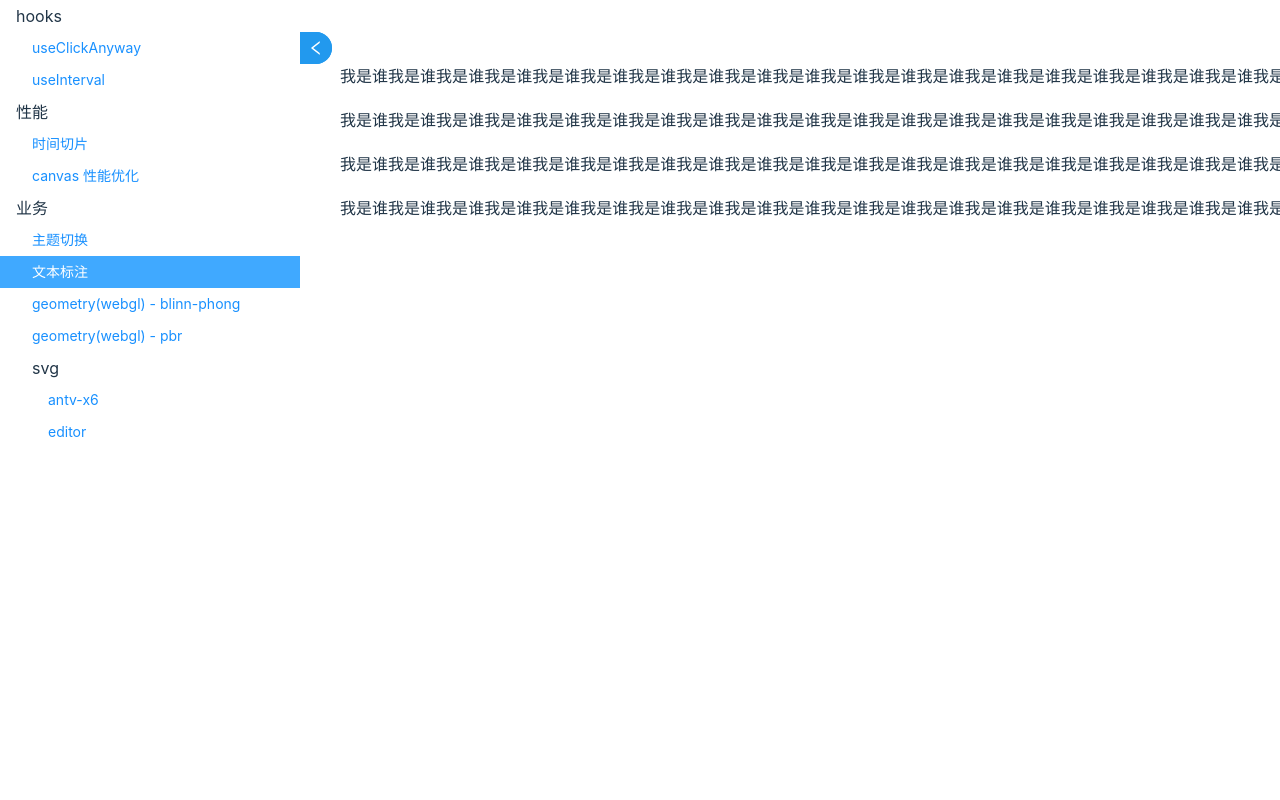
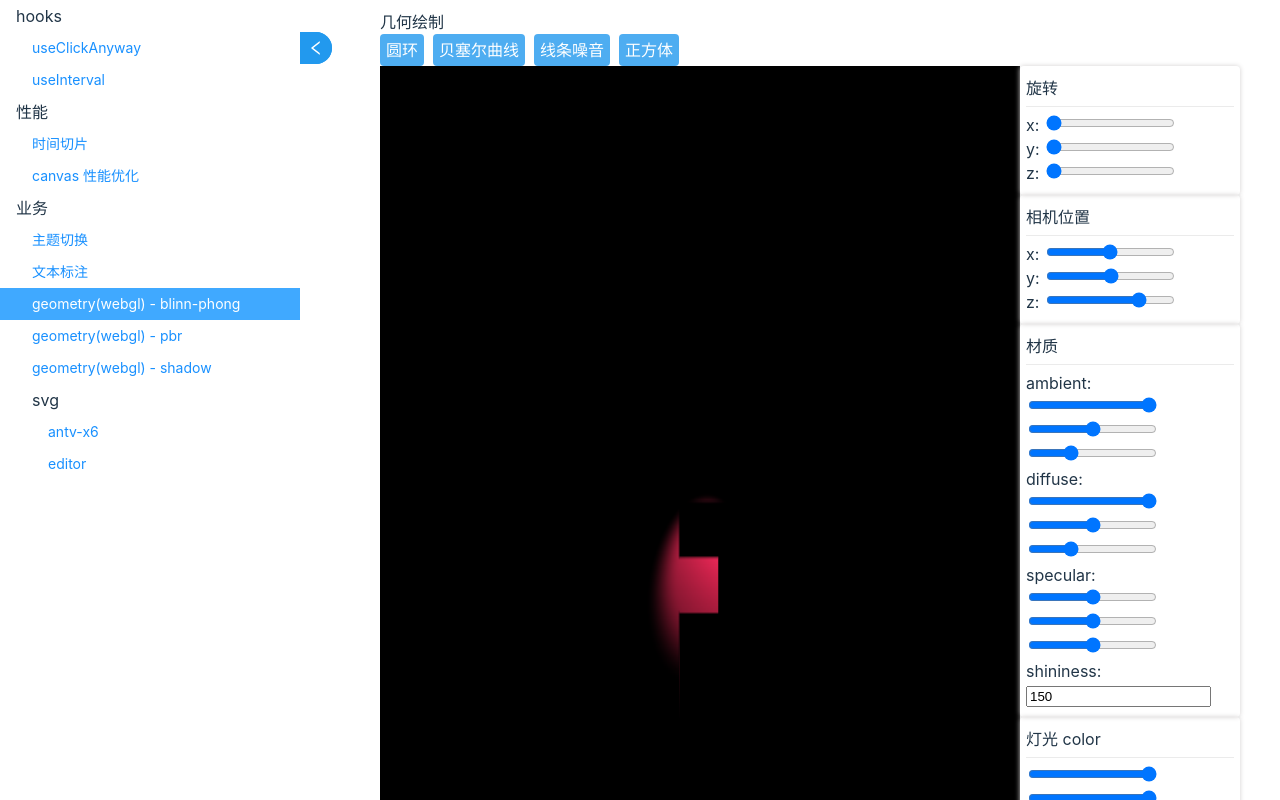
Before and after one commit to yunxiaomxd/my-knowledge, a React (Vite) app: page / in a window 1280 px wide. Built offline with nearby package versions, Linux system fonts and the light colour scheme; what @antv/x6 would draw is missing.

Commit message:
refactor: 调整批量数据处理bug

```diff
--- a/src/App.tsx
+++ b/src/App.tsx
@@ -2,7 +2,7 @@ import { memo, useEffect, useState } from "react";
 import { hooksList, performanceList, BusinessList, Menu, IMenuItem } from "./components";
 
 const list = [hooksList, performanceList, BusinessList];
-const defaultKey = BusinessList.children![1].value
+const defaultKey = BusinessList.children![2].value
 
 function App() {
   const [key, setKey] = useState(defaultKey);
--- a/src/components/business/geometry/algorithm/bezierCurve.ts
+++ b/src/components/business/geometry/algorithm/bezierCurve.ts
@@ -32,6 +32,7 @@ export default function bezierCurve() {
   return {
     positions,
     indices: [],
+    normals: [],
     primitiveType: 'LINE_STRIP',
   }
 }
--- a/src/components/business/geometry/algorithm/perlinNoise.ts
+++ b/src/components/business/geometry/algorithm/perlinNoise.ts
@@ -105,6 +105,7 @@ export function lineNoise() {
   return {
     positions,
     indices: [],
+    normals: [],
     primitiveType: 'LINE_STRIP',
   }
 }
--- a/src/components/business/geometry/algorithm/plane.ts
+++ b/src/components/business/geometry/algorithm/plane.ts
@@ -1,47 +1,55 @@
 export default function plane(width: number, height: number, stepWidth: number, stepHeight: number) {
-  const widthSegments = Math.floor(width / stepWidth);
-  const heightSegments = Math.floor(height / stepHeight);
+  const positions = [
+    -100, 0, 50,
+    100, 0, 50,
+    0, 0, -100,
+  ];
 
-  const segmentWidth = width / widthSegments;
-  const segmentHeight = height / heightSegments;
+  const indices = [0, 1, 2];
+  const normals = [0, 1, 0];
 
-  const positions = [];
-  const normals = [];
-  const indices = [];
+  // const widthSegments = Math.floor(width / stepWidth);
+  // const heightSegments = Math.floor(height / stepHeight);
 
-  const halfWidth = width / 2;
-  const halfHeight = height / 2;
+  // const segmentWidth = width / widthSegments;
+  // const segmentHeight = height / heightSegments;
 
-  let index = 0;
+  // const positions = [];
+  // const normals = [];
+  // const indices = [];
 
-  // 生成顶点、法线和索引
-  for (let y = -halfHeight; y < halfHeight; y += segmentHeight) {
-    for (let x = -halfWidth; x < halfWidth; x += segmentWidth) {
-      // 生成当前顶点的坐标，并进行小数点处理
-      const vertexX = parseFloat(x.toFixed(2));
-      const vertexY = parseFloat(y.toFixed(2));
-      positions.push(vertexX, vertexY, 0);
+  // const halfWidth = width / 2;
+  // const halfHeight = height / 2;
 
-      // 生成当前顶点的法线
-      normals.push(0, 0, 1);
+  // let index = 0;
 
-      // 生成索引
-      const rowLength = widthSegments;
-      const currentRow = Math.floor(index / widthSegments);
-      const nextRow = currentRow + 1;
-      const currentCol = index % widthSegments;
+  // // 生成顶点、法线和索引
+  // for (let y = -halfHeight; y < halfHeight; y += segmentHeight) {
+  //   for (let x = -halfWidth; x < halfWidth; x += segmentWidth) {
+  //     // 生成当前顶点的坐标，并进行小数点处理
+  //     const vertexX = parseFloat(x.toFixed(2));
+  //     const vertexY = parseFloat(y.toFixed(2));
+  //     positions.push(vertexX, vertexY, 0);
 
-      // 生成当前顶点和下一行顶点之间的三角形索引
-      if (currentCol < rowLength && nextRow < heightSegments) {
-        const segmentIndex = index / (segmentWidth / segmentHeight);
-        indices.push(segmentIndex, segmentIndex + 1, segmentIndex + widthSegments);
-        indices.push(segmentIndex + 1, segmentIndex + widthSegments + 1, segmentIndex + widthSegments);
-      }
+  //     // 生成当前顶点的法线
+  //     normals.push(0, 0, 1);
 
-      index++;
-    }
-  }
+  //     // 生成索引
+  //     const rowLength = widthSegments;
+  //     const currentRow = Math.floor(index / widthSegments);
+  //     const nextRow = currentRow + 1;
+  //     const currentCol = index % widthSegments;
 
+  //     // 生成当前顶点和下一行顶点之间的三角形索引
+  //     if (currentCol < rowLength && nextRow < heightSegments) {
+  //       const segmentIndex = index / (segmentWidth / segmentHeight);
+  //       indices.push(segmentIndex, segmentIndex + 1, segmentIndex + widthSegments);
+  //       indices.push(segmentIndex + 1, segmentIndex + widthSegments + 1, segmentIndex + widthSegments);
+  //     }
+
+  //     index++;
+  //   }
+  // }
 
   return {
     positions,
--- a/src/components/business/geometry/geometry.tsx
+++ b/src/components/business/geometry/geometry.tsx
@@ -4,6 +4,7 @@ import { Container, Content, Menu, MenuItem, Panel, PanelContent, PanelTitle } f
 import { torus, bezierCurve, lineNoise, surfaceNoise, cubic, plane, sphere } from "./algorithm";
 import vertex from './shader/blinnPhong/vertex.glsl?raw';
 import fragment from './shader/blinnPhong/fragment.glsl?raw';
+import { IBufferType, IGeometry, IRenderGeometry } from "./interface";
 
 enum EGeometry {
   Torus,
@@ -24,9 +25,6 @@ const geometryMap = {
   [EGeometry.Sphere]: sphere([0, 0, ])
 }
 
-interface IRenderGeometry { positionBuffer: WebGLBuffer; normalBuffer?: WebGLBuffer; indexBuffer?: WebGLBuffer; primitiveType: string; positionCount: number; indexCount?: number; };
-
-interface IGeometry { positions: number[]; indices: number[]; normals?: number[]; primitiveType: string };
 
 class AnimateGL {
   ref: React.RefObject<HTMLCanvasElement> | null = null;
@@ -46,6 +44,12 @@ class AnimateGL {
   position: number[] = [0, 0, 500];
   target: number[] = [0, 0, 0];
   up = [0, 1, 0];
+
+  buffer: IBufferType = {
+    vertexBuffer: null,
+    normalBuffer: null,
+    indexBuffer: null,
+  }
 
   material = {
     ambient: [1.0, 0.5, 0.31],
@@ -89,6 +93,9 @@ class AnimateGL {
     this.positionLocation = positionLocation;
     this.normalLocation = normalLocation;
 
+    this.buffer.vertexBuffer = gl.createBuffer();
+    this.buffer.normalBuffer = gl.createBuffer();
+    this.buffer.indexBuffer = gl.createBuffer();
   }
 
   setRotateX = (value: number) => {
@@ -109,36 +116,33 @@ class AnimateGL {
 
     const { positions, indices, primitiveType, normals } = geometry;
 
-    const positionBuffer = gl.createBuffer() as WebGLBuffer;
-    gl.bindBuffer(gl.ARRAY_BUFFER, positionBuffer);
-    gl.bufferData(gl.ARRAY_BUFFER, new Float32Array(positions), gl.STATIC_DRAW);
-
-    list.push({ positionBuffer, primitiveType: primitiveType, positionCount: positions.length / 3 });
-    if (indices.length > 0) {
-      const indexBuffer = gl.createBuffer() as WebGLBuffer;
-      gl.bindBuffer(gl.ELEMENT_ARRAY_BUFFER, indexBuffer);
-      gl.bufferData(gl.ELEMENT_ARRAY_BUFFER, new Uint16Array(indices), gl.STATIC_DRAW);
-
-      list[list.length - 1].indexBuffer = indexBuffer;
-      list[list.length - 1].indexCount = indices.length;
-    }
-
-    if (normals) {
-      const normalBuffer = gl.createBuffer() as WebGLBuffer;
-      gl.bindBuffer(gl.ARRAY_BUFFER, normalBuffer);
-      gl.bufferData(gl.ARRAY_BUFFER, new Float32Array(normals), gl.STATIC_DRAW);
-      list[list.length - 1].normalBuffer = normalBuffer;
-    }
+    list.push({ positions, indices, primitiveType, normals, id: Math.random().toString() });
   }
 
   render = () => {
-    const { list, gl, program, positionLocation, normalLocation, material, light, rotate } = this;
+    const { list, gl, program, positionLocation, normalLocation, material, light, rotate, buffer } = this;
     if (!gl || !program) return;
     gl.viewport(0, 0, gl.canvas.width, gl.canvas.height);
     gl.clearColor(0, 0, 0, 1);
     gl.clear(gl.COLOR_BUFFER_BIT);
     gl.enable(gl.CULL_FACE);
 
+    const vertex = [], normals = [], indicies = [];
+    for (let i = 0; i < list.length; i++) {
+      const item = list[i];
+      vertex.push(...item.positions);
+      normals.push(...item.normals);
+      indicies.push(...item.indices);
+    }
+
+    gl.bindBuffer(gl.ARRAY_BUFFER, buffer.vertexBuffer);
+    gl.bufferData(gl.ARRAY_BUFFER, new Float32Array(vertex), gl.STATIC_DRAW);
+
+    gl.bindBuffer(gl.ARRAY_BUFFER, buffer.normalBuffer);
+    gl.bufferData(gl.ARRAY_BUFFER, new Float32Array(normals), gl.STATIC_DRAW);
+
+    gl.bindBuffer(gl.ELEMENT_ARRAY_BUFFER, buffer.indexBuffer);
+    gl.bufferData(gl.ELEMENT_ARRAY_BUFFER, new Uint16Array(indicies), gl.STATIC_DRAW);
 
     let directionMatrix = m4.identify();
     directionMatrix = m4.lookAt(light.position, this.target, this.up);
@@ -168,32 +172,26 @@ class AnimateGL {
     const eyeLocation = gl.getUniformLocation(program, 'u_eye');
     gl.uniform3fv(eyeLocation, new Float32Array(this.position));
 
-    const mvpLocation = gl.getUniformLocation(program, "u_mvp");
-
     const aspect = 933 / 880;
     const zNear = 1;
     const zFar = 2000;
 
     var fieldOfViewRadians = degToRad(60);
 
-    const projectionMatrix = m4.perspective(fieldOfViewRadians, aspect, zNear, zFar);
-    const cameraMatrix = m4.lookAt(this.position, this.target, this.up);
-    const cameraInverseMatrix = m4.inverse(cameraMatrix);
-
     let modelMatrix = m4.identify();
     modelMatrix = m4.xRotate(modelMatrix, degToRad(rotate.x));
     modelMatrix = m4.yRotate(modelMatrix, degToRad(rotate.y));
     modelMatrix = m4.zRotate(modelMatrix, degToRad(rotate.z));
+    const projectionMatrix = m4.perspective(fieldOfViewRadians, aspect, zNear, zFar);
+    const cameraMatrix = m4.lookAt(this.position, this.target, this.up);
+    const viewMatrix = m4.inverse(cameraMatrix);
 
-    let matrix = m4.multiply(projectionMatrix, cameraInverseMatrix);
+    let matrix = m4.multiply(projectionMatrix, viewMatrix);
     matrix = m4.multiply(matrix, modelMatrix);
 
     const modelLocation = gl.getUniformLocation(program, 'u_model');
-
-    const renderAnimate = () => {
-
-      gl.uniformMatrix4fv(mvpLocation, false, matrix);
-      gl.uniformMatrix4fv(modelLocation, false, modelMatrix);
+    const viewLocation = gl.getUniformLocation(program, 'u_view');
+    const projectionLocation = gl.getUniformLocation(program, 'u_projection');
 
     const size = 3;
     const type = gl.FLOAT;
@@ -201,29 +199,25 @@ class AnimateGL {
     const stride = 0;
     const offset = 0;
 
+    gl.enableVertexAttribArray(positionLocation);
+    gl.bindBuffer(gl.ARRAY_BUFFER, buffer.vertexBuffer);
+    gl.vertexAttribPointer(positionLocation, size, type, normalize, stride, offset);
+
     gl.enableVertexAttribArray(normalLocation);
-      for (let i = 0; i < list.length; i++) {
-        const { normalBuffer } = list[i];
-        gl.bindBuffer(gl.ARRAY_BUFFER, normalBuffer as WebGLBuffer);
+    gl.bindBuffer(gl.ARRAY_BUFFER, buffer.normalBuffer);
     gl.vertexAttribPointer(normalLocation, size, type, normalize, stride, offset);
-      }
 
-      gl.enableVertexAttribArray(positionLocation);
 
-      for (let i = 0; i < list.length; i++) {
-        const { primitiveType, positionCount, indexCount, indexBuffer, positionBuffer } = list[i];
-        const geometryPrimitiveType = (gl as any)[primitiveType];
-        if (indexCount) {
-          gl.bindBuffer(gl.ARRAY_BUFFER, positionBuffer as WebGLBuffer);
-          gl.vertexAttribPointer(positionLocation, size, type, normalize, stride, offset);
-          gl.bindBuffer(gl.ELEMENT_ARRAY_BUFFER, indexBuffer as WebGLBuffer);
-          gl.drawElements(geometryPrimitiveType, indexCount, gl.UNSIGNED_SHORT, 0);
-        } else {
-          gl.bindBuffer(gl.ARRAY_BUFFER, positionBuffer as WebGLBuffer);
-          gl.vertexAttribPointer(positionLocation, size, type, normalize, stride, offset);
-          gl.drawArrays(geometryPrimitiveType, offset, positionCount);
-        }
-      }
+    const renderAnimate = () => {
+
+      gl.uniformMatrix4fv(modelLocation, false, modelMatrix);
+      gl.uniformMatrix4fv(viewLocation, false, viewMatrix);
+      gl.uniformMatrix4fv(projectionLocation, false, projectionMatrix);
+
+      // gl.bindBuffer(gl.ELEMENT_ARRAY_BUFFER, buffer.indexBuffer);
+      // gl.drawElements(gl.TRIANGLES, indicies.length, gl.UNSIGNED_SHORT, 0);
+      gl.bindBuffer(gl.ARRAY_BUFFER, buffer.vertexBuffer);
+      gl.drawArrays(gl.TRIANGLES, 0, vertex.length);
 
       // this.timer = requestAnimationFrame(renderAnimate);
     };
@@ -237,8 +231,7 @@ const Geometry = () => {
   const [instance, setInstance] = useState<AnimateGL>();
 
   const toggleGeometry = useCallback((type: EGeometry) => {
-    let geometry: IGeometry = geometryMap[type];
-    // console.log(geometry);
+    let geometry = geometryMap[type] as IGeometry;
     instance?.add(geometry as IGeometry);
     instance?.render();
   }, [instance]);
@@ -263,7 +256,7 @@ const Geometry = () => {
     if (ref.current) {
       const animateGL = new AnimateGL(ref);
       setInstance(animateGL);
-      animateGL.add(geometryMap[EGeometry.Cubic]);
+      animateGL.add(geometryMap[EGeometry.Cubic] as IGeometry);
       animateGL.render();
     }
   }, [ref]);
--- a/src/components/business/geometry/geometryShadow.tsx
+++ b/src/components/business/geometry/geometryShadow.tsx
@@ -1,7 +1,10 @@
 import { createProgram, createShader, degToRad, init, m4 } from "./gl";
 import vertex from './shader/shadow/vertex.glsl?raw';
 import fragment from './shader/shadow/fragment.glsl?raw';
-import { EPrimitiveType, IBufferType, IGeometry, IRenderGeometry } from "./interface";
+import { IBufferType, IGeometry, IRenderGeometry } from "./interface";
+import { useEffect, useRef } from "react";
+import { Container } from "./styled";
+import { plane, sphere } from "./algorithm";
 
 class AnimateGL {
   ref: React.RefObject<HTMLCanvasElement> | null = null;
@@ -12,17 +15,17 @@ class AnimateGL {
   normalLocation: number = 0;
   renderList = [];
 
+  buffer: IBufferType = {
+    vertexBuffer: null,
+    normalBuffer: null,
+    indexBuffer: null,
+  }
+
   position: number[] = [0, 0, 500];
   target: number[] = [0, 0, 0];
   up = [0, 1, 0];
 
   timer = 0;
-
-  buffer: IBufferType = {
-    vertexBuffer: null,
-    indexBuffer: null,
-    normalBuffer: null,
-  }
 
   constructor(ref: React.RefObject<HTMLCanvasElement>) {
     this.ref = ref;
@@ -49,8 +52,8 @@ class AnimateGL {
     this.normalLocation = normalLocation;
 
     this.buffer.vertexBuffer = gl.createBuffer();
+    this.buffer.normalBuffer = gl.createBuffer();
     this.buffer.indexBuffer = gl.createBuffer();
-    this.buffer.normalBuffer = gl.createBuffer();
   }
 
   add = (geometry: IGeometry) => {
@@ -59,7 +62,7 @@ class AnimateGL {
 
     const { positions, indices, primitiveType, normals } = geometry;
 
-    list.push({ primitiveType, indices, normals, positions, id: Math.random().toString() });
+    list.push({ primitiveType, positions, indices, normals, id: Math.random().toString() });
   }
 
   render = () => {
@@ -70,52 +73,32 @@ class AnimateGL {
     gl.clear(gl.COLOR_BUFFER_BIT);
     gl.enable(gl.CULL_FACE);
 
-    const size = 3;
-    const type = gl.FLOAT;
-    const normalize = false;
-    const stride = 0;
-    const offset = 0;
-
-    const vertex = [];
-    const indices = [];
-    const normals = [];
-
-    /*************  批量合并处理  *************/
+    const vertex = [], normals = [], indicies = [];
     for (let i = 0; i < list.length; i++) {
       const item = list[i];
       vertex.push(...item.positions);
-      indices.push(...item.indices);
       normals.push(...item.normals);
+      indicies.push(...item.indices);
     }
 
     gl.bindBuffer(gl.ARRAY_BUFFER, buffer.vertexBuffer);
     gl.bufferData(gl.ARRAY_BUFFER, new Float32Array(vertex), gl.STATIC_DRAW);
-
-    gl.bindBuffer(gl.ELEMENT_ARRAY_BUFFER, buffer.indexBuffer);
-    gl.bufferData(gl.ELEMENT_ARRAY_BUFFER, new Uint16Array(indices), gl.STATIC_DRAW);
-
     gl.bindBuffer(gl.ARRAY_BUFFER, buffer.normalBuffer);
     gl.bufferData(gl.ARRAY_BUFFER, new Float32Array(normals), gl.STATIC_DRAW);
+    gl.bindBuffer(gl.ELEMENT_ARRAY_BUFFER, buffer.indexBuffer);
+    gl.bufferData(gl.ELEMENT_ARRAY_BUFFER, new Uint16Array(indicies), gl.STATIC_DRAW);
 
-    /*************  激活成员属性  *************/
-    gl.enableVertexAttribArray(positionLocation);
-    gl.vertexAttribPointer(positionLocation, size, type, normalize, stride, offset);
+    const aspect = 933 / 880;
+    const zNear = 1;
+    const zFar = 2000;
+    const fieldOfViewRadians = degToRad(60);
 
-    gl.enableVertexAttribArray(normalLocation);
-    gl.vertexAttribPointer(normalLocation, size, type, normalize, stride, offset);
-
-    /*************  MVP 矩阵设置  *************/
     const modelLocation = gl.getUniformLocation(program, 'u_model');
     const viewLocation = gl.getUniformLocation(program, 'u_view');
     const projectionLocation = gl.getUniformLocation(program, 'u_projection');
 
-    const aspect = 933 / 880;
-    const zNear = 1;
-    const zFar = 2000;
-
-    var fieldOfViewRadians = degToRad(60);
-
-    const modelMatrix = m4.identify();
+    let modelMatrix = m4.identify();
+    modelMatrix = m4.xRotate(modelLocation, degToRad(90));
     const cameraMatrix = m4.lookAt(this.position, this.target, this.up);
     const viewMatrix = m4.inverse(cameraMatrix);
     const projectionMatrix = m4.perspective(fieldOfViewRadians, aspect, zNear, zFar);
@@ -126,20 +109,48 @@ class AnimateGL {
       gl.uniformMatrix4fv(viewLocation, false, viewMatrix);
       gl.uniformMatrix4fv(projectionLocation, false, projectionMatrix);
 
-      let offset = 0;
+      const size = 3;
+      const type = gl.FLOAT;
+      const normalize = false;
+      const stride = 0;
+      const offset = 0;
 
-      for (let i = 0; i < list.length; i++) {
-        const item = list[i];
-        if (item.primitiveType === EPrimitiveType.TRIANGLES) {
-          gl.drawElements(gl.TRIANGLES, 3, gl.UNSIGNED_SHORT, offset);
-          offset += 3;
-          continue;
-        }
-      }
+      gl.enableVertexAttribArray(normalLocation);
+      gl.bindBuffer(gl.ARRAY_BUFFER, buffer.normalBuffer);
+      gl.vertexAttribPointer(normalLocation, size, type, normalize, stride, offset);
 
+      gl.enableVertexAttribArray(positionLocation);
+      gl.bindBuffer(gl.ARRAY_BUFFER, buffer.vertexBuffer);
+      gl.vertexAttribPointer(positionLocation, size, type, normalize, stride, offset);
+      gl.bindBuffer(gl.ELEMENT_ARRAY_BUFFER, buffer.indexBuffer);
+
+      // gl.drawElements(gl.TRIANGLES, indicies.length, gl.UNSIGNED_SHORT, 0);
+
+      gl.drawArrays(gl.TRIANGLES, offset, vertex.length);
       // this.timer = requestAnimationFrame(renderAnimate);
     };
 
     renderAnimate();
   }
 }
+
+
+export default function GeometryShadow() {
+  const ref = useRef<HTMLCanvasElement | null>(null);
+  const glRef = useRef<AnimateGL | null>(null);
+
+  useEffect(() => {
+    if (!ref.current) return;
+    glRef.current = new AnimateGL(ref);
+    // const geometry = plane(100, 100, 2, 2) as IGeometry
+    const geometry = sphere([0, 0, 0], 100) as IGeometry
+    glRef.current.add(geometry);
+    glRef.current.render();
+  }, [])
+
+  return (
+    <Container>
+      <canvas width={640} height={480} ref={ref} />
+    </Container>
+  )
+}
--- a/src/components/business/geometry/index.ts
+++ b/src/components/business/geometry/index.ts
@@ -1,2 +1,3 @@
 export { default as Geometry } from './geometry';
 export { default as GeometryPBR } from './geometryPBR';
+export { default as GeometryShadow } from './geometryShadow';
--- a/src/components/business/index.ts
+++ b/src/components/business/index.ts
@@ -1,5 +1,5 @@
 import { IMenuItem } from '../componentList';
-import { Geometry, GeometryPBR } from './geometry';
+import { Geometry, GeometryPBR, GeometryShadow } from './geometry';
 import { Theme } from './theme';
 import { X6V } from './antChart';
 import { SvgEditor } from './svgEditor';
@@ -27,6 +27,10 @@ export const BusinessList: IMenuItem = {
     value: 'pbr',
     component: GeometryPBR,
   }, {
+    label: 'geometry(webgl) - shadow',
+    value: 'shadow',
+    component: GeometryShadow,
+  }, {
     label: 'svg',
     value: 'svg',
     children: [{
```
Also changed, not shown: src/components/business/dimensionTable/dimensionTable.tsx (added), src/components/business/dimensionTable/inddex.ts (added), src/components/business/geometry/shader/blinnPhong/vertex.glsl, src/components/business/geometry/shader/shadow/vertex.glsl. Lines whose indentation alone changed are shown as unchanged.
